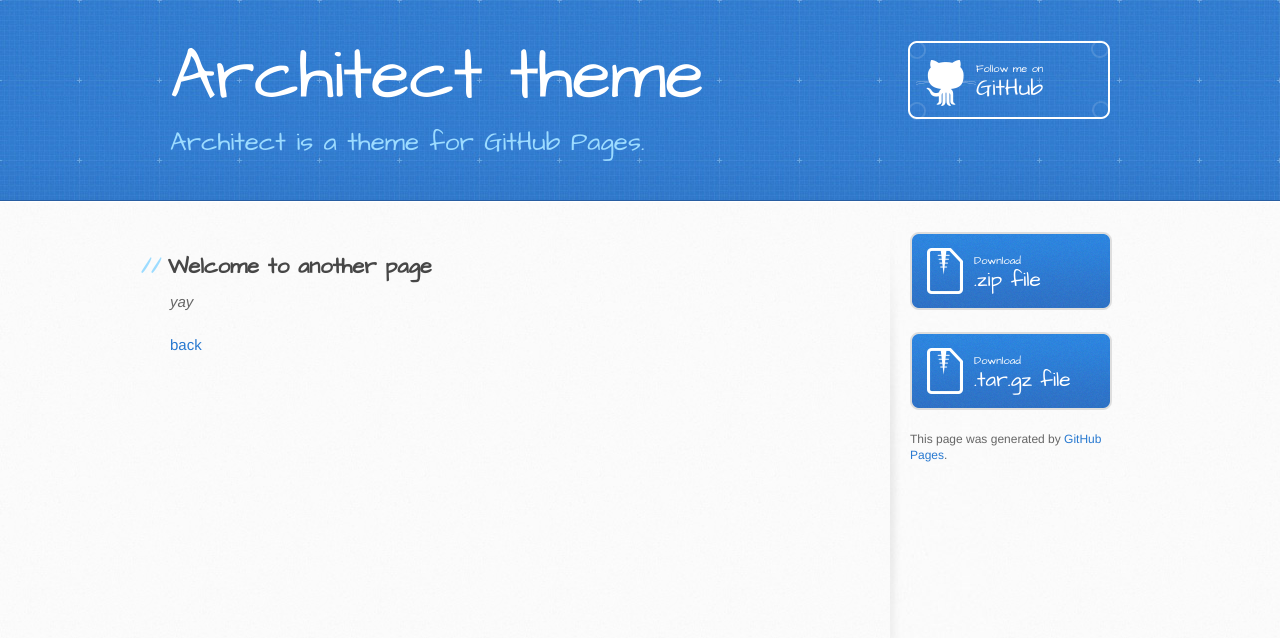
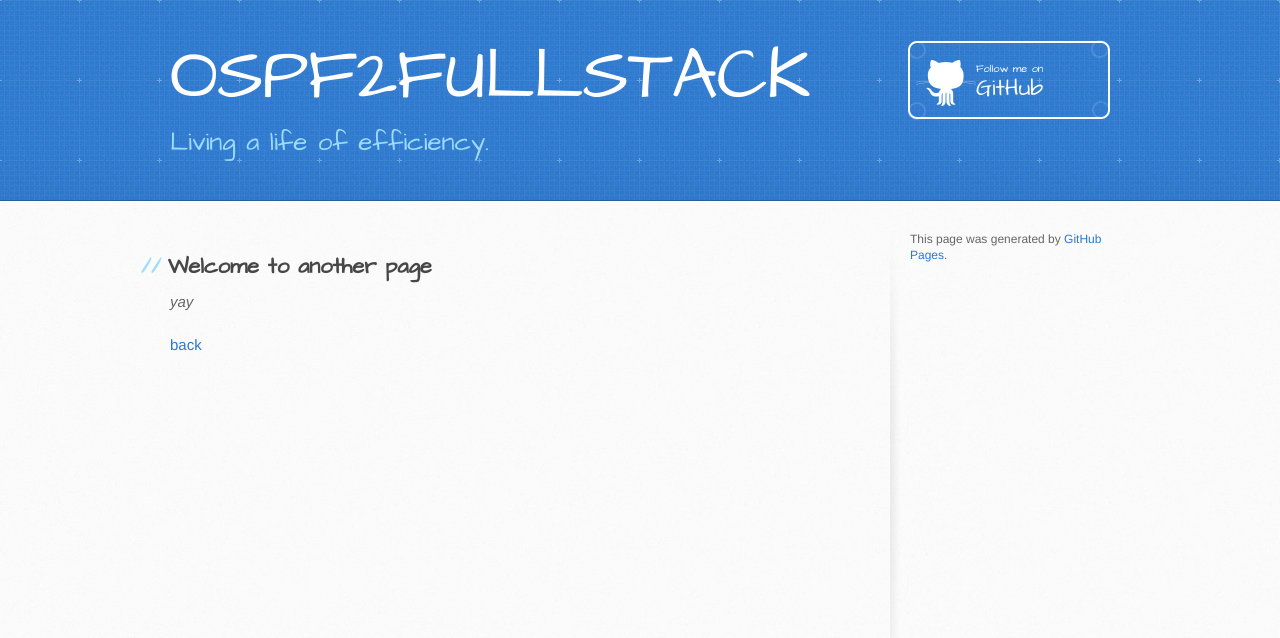
Before and after one commit to ospf2fullstack/ospf2fullstack.github.io, a Jekyll site: the page built from another-page.md, in a window 1280 px wide. Shown: the top 638 px of the page. Built offline with Jekyll 4.4.1, drawn with Linux system fonts in a browser that asks for light colours; our own code applies the rules of GitHub Pages for plain Markdown files.

Commit message:
Update _config.yml

```diff
--- a/_config.yml
+++ b/_config.yml
@@ -1,5 +1,5 @@
-title: Architect theme
-description: Architect is a theme for GitHub Pages.
-show_downloads: true
+title: OSPF2FULLSTACK
+description: Living a life of efficiency.
+show_downloads: false
 google_analytics:
 theme: jekyll-theme-architect
```
